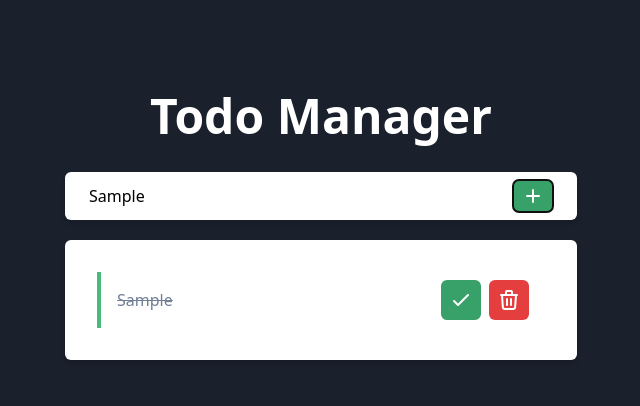
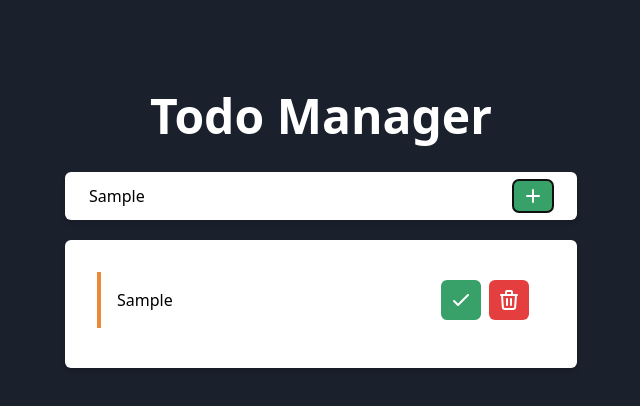
Before and after one commit to angelmtztrc/todo-manager, a React (Create React App) app: page / in a window 1280 px wide. Both pictures are taken after typing "Sample" into the empty fields and a click on the button 852 px from the left and 196 px from the top of the page. Shown: the top 406 px of the page, without its empty margins (319-959 px from the left). Built offline with nearby package versions, Linux system fonts and the light colour scheme.

Commit message:
:sparkles: conditional styles for todo

```diff
--- a/src/components/Todo.js
+++ b/src/components/Todo.js
@@ -2,9 +2,17 @@ import React from 'react';
 
 const Todo = ({ todo }) => {
   return (
-    <div className="px-4 py-2 border-l-4 border-green-500">
+    <div
+      className={`mb-2 px-4 py-2 border-l-4 ${
+        todo.isDone ? 'border-green-500' : 'border-orange-500'
+      }`}
+    >
       <div className="flex justify-between items-center">
-        <p className="text-base line-through text-gray-600">
+        <p
+          className={`text-base ${
+            todo.isDone ? 'line-through text-gray-600' : ''
+          }`}
+        >
           {todo.description}
         </p>
         <div>
```
